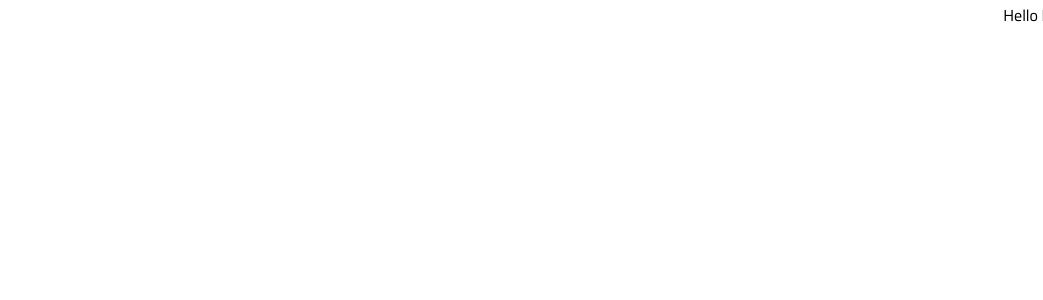
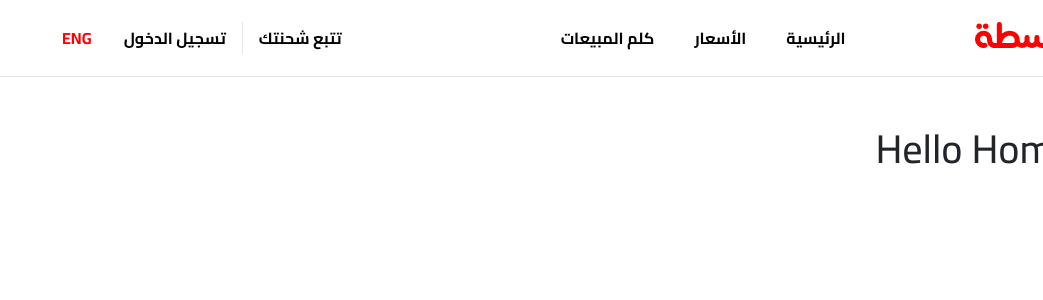
Before and after one commit to SondosSamii/bosta-test, a React (Create React App) app: page / in a window 1280 px wide. Shown: the top 300 px of the page, without its empty margins (237-1280 px from the left). Built offline with nearby package versions, Linux system fonts and the light colour scheme.

Commit message:
Add Routing to App

```diff
--- a/src/App.js
+++ b/src/App.js
@@ -1,11 +1,40 @@
+import { BrowserRouter as Router, Route, Routes } from "react-router-dom";
+import ContactSales from "./components/contact-sales";
+import Home from "./components/home";
+import Navbar from "./components/Navbar/navbar";
+import NotFound from "./components/not-found";
+import Pricing from "./components/pricing";
+import ShipmentDetails from "./components/Shipment/shipment-details";
+import SignIn from "./components/sign-in";
+import TrackingShipment from "./components/TrackingShipment/tracking-shipment";
+
+import "bootstrap/dist/css/bootstrap.min.css";
+
 import "./styles/_variables.css";
 import "./styles/_global.css";
 
 function App() {
   return (
-    <div className="App">
-      <header className="App-header">Hello Bosta</header>
-    </div>
+    <Router>
+      <header style={{ borderBottom: "var(--primary-border)" }}>
+        <Navbar />
+      </header>
+      <section className="py-5" style={{ textAlign: "start" }}>
+        <Routes>
+          <Route exact path="/" element={<Home />}></Route>
+          <Route path="/contact-sales" element={<ContactSales />}></Route>
+          <Route path="/pricing" element={<Pricing />}></Route>
+          <Route path="/sign-in" element={<SignIn />}></Route>
+          <Route
+            path="/tracking-shipment"
+            element={<TrackingShipment />}
+          ></Route>
+          <Route path="/shipment/:id" element={<ShipmentDetails />}></Route>
+          <Route path="*" element={<NotFound />}></Route>
+        </Routes>
+      </section>
+      {/* <Footer /> */}
+    </Router>
   );
 }
 
```
